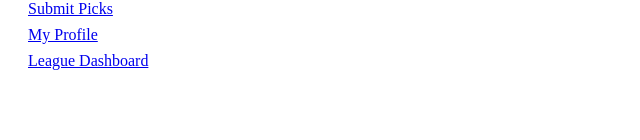
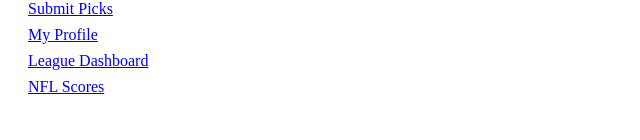
Before and after one commit to jeffjeffjeff001/fantasyspreadsleague-live, a Next.js app: page / in a window 1280 px wide. Shown: the part 160-300 px from the top of the page, without its empty margins (0-640 px from the left). Built offline with nearby package versions, Linux system fonts and the light colour scheme; no server answers.

Commit message:
Update index.js

```diff
--- a/pages/index.js
+++ b/pages/index.js
@@ -22,6 +22,9 @@
           <li style={{ marginBottom: 8 }}>
             <Link href="/dashboard"><a>League Dashboard</a></Link>
           </li>
+          <li style={{ marginBottom: 8 }}>
+            <Link href="/nfl-scores"><a>NFL Scores</a></Link>
+          </li>
         </ul>
       </nav>
     </div>
```
